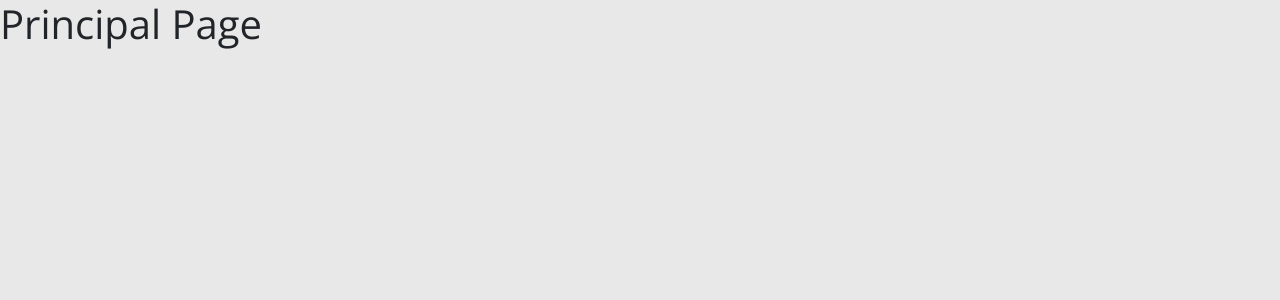
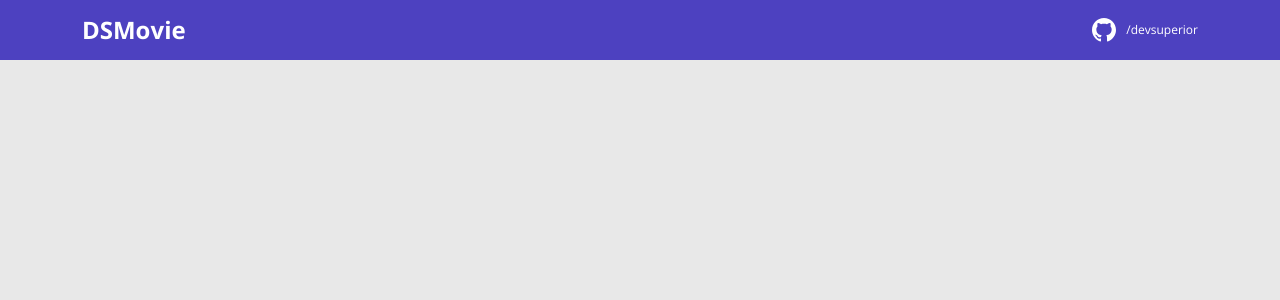
Before and after one commit to cjimenez715/dsmovie, a React (Create React App) app in the folder frontend/: page / in a window 1280 px wide. Shown: the top 300 px of the page. Built offline with nearby package versions, Linux system fonts and the light colour scheme.

Commit message:
Navbar was added

```diff
--- a/frontend/src/App.tsx
+++ b/frontend/src/App.tsx
@@ -1,5 +1,7 @@
+import Navbar from './components/Navbar';
+
 function App() {
-  return <h1>Principal Page</h1>;
+  return <Navbar />;
 }
 
 export default App;
--- /dev/null
+++ b/frontend/src/components/Navbar/index.tsx
@@ -0,0 +1,22 @@
+import { ReactComponent as GitHubIcon } from 'assets/img/github.svg';
+import './styles.css';
+
+function Navbar() {
+  return (
+    <header>
+      <nav className="container">
+        <div className="dsmovie-nav-content">
+          <h1>DSMovie</h1>
+          <a href="https://github.com/cjimenez715">
+            <div className="dsmovie-contact-container">
+              <GitHubIcon />
+              <p className="dsmovie-contact-link">/devsuperior</p>
+            </div>
+          </a>
+        </div>
+      </nav>
+    </header>
+  );
+}
+
+export default Navbar;
--- /dev/null
+++ b/frontend/src/components/Navbar/styles.css
@@ -0,0 +1,29 @@
+header{
+  background-color: var(--color-primary);
+  height: 60px;
+  display: flex;
+  align-items: center;
+}
+
+.dsmovie-nav-content {
+  display: flex;
+  justify-content: space-between;
+  align-items: center;
+  color: #fff;
+}
+
+.dsmovie-nav-content h1 {
+  margin: 0;
+  font-weight: 700;
+  font-size: 24px;
+}
+
+.dsmovie-contact-container{
+  display: flex;
+  align-items: center;
+}
+
+.dsmovie-contact-link{
+  margin: 0 0 0 10px;
+  font-size: 12px;
+}
--- a/frontend/tsconfig.json
+++ b/frontend/tsconfig.json
@@ -1,5 +1,6 @@
 {
   "compilerOptions": {
+    "baseUrl": "./src",
     "target": "es5",
     "lib": [
       "dom",
```
Also changed, not shown: frontend/src/assets/img/github.svg (added).
